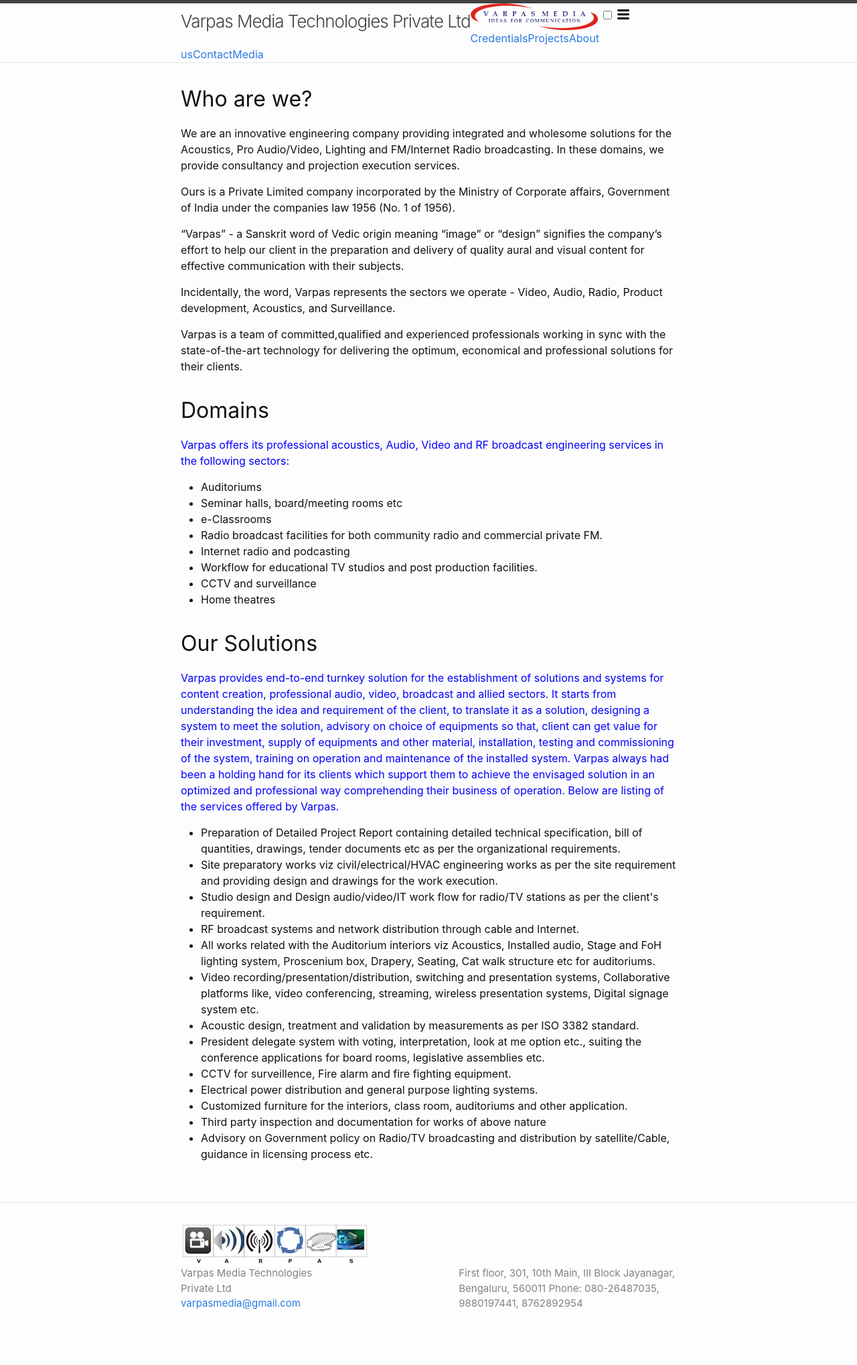
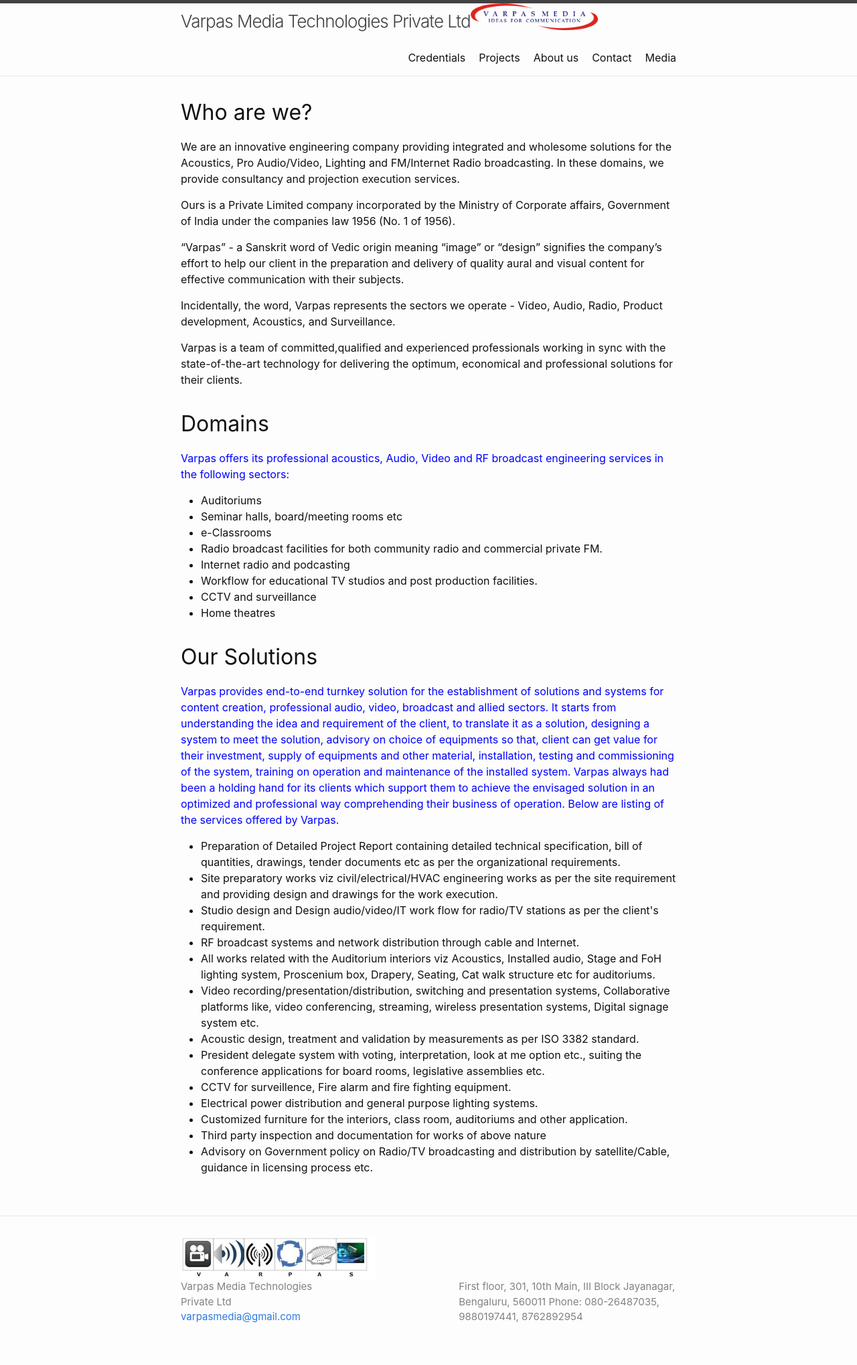
Before and after one commit to VarpasMedia/VarpasMedia.github.io, a Jekyll site: the page built from index.md, in a window 1280 px wide. Shown: the whole page at 67% size. Built offline with Jekyll 4.4.1, drawn with Linux system fonts in a browser that asks for light colours.

Commit message:
Update header.html

```diff
--- a/_includes/header.html
+++ b/_includes/header.html
@@ -5,7 +5,7 @@
     {%- assign page_paths = site.header_pages | default: default_paths -%}
     <a class="site-title" rel="author" href="{{ "/" | relative_url }}">{{ site.title | escape }}</a>
 
-<img src="images/Logo of Varpas.png" width="190" height="40" alt="" align = "left>
+<img src="images/Logo of Varpas.png" width="190" height="40" alt="">
 
     {%- if page_paths -%}
       <nav class="site-nav">
```
